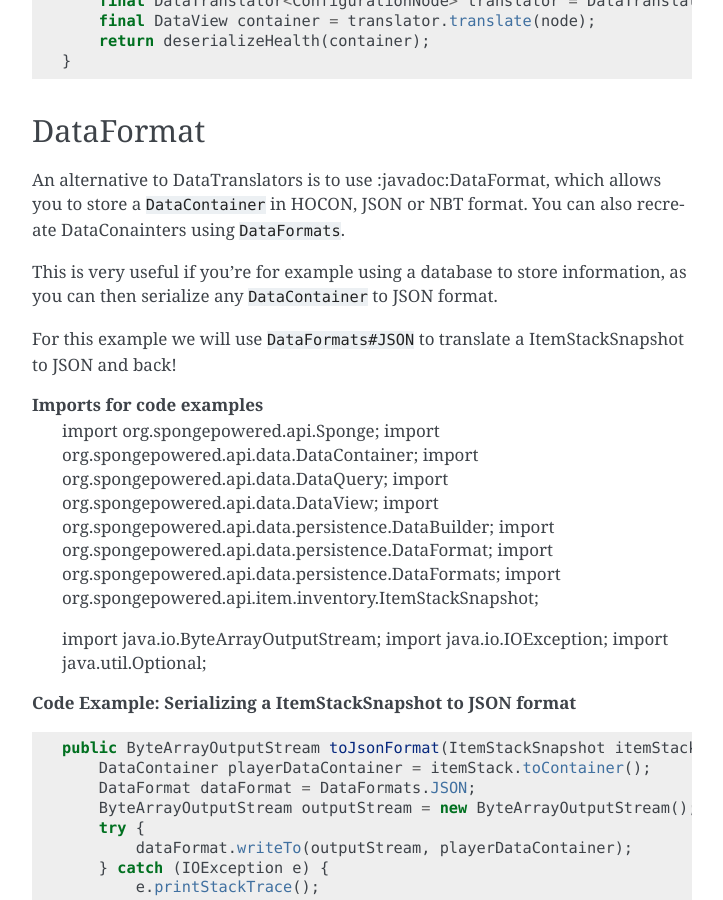
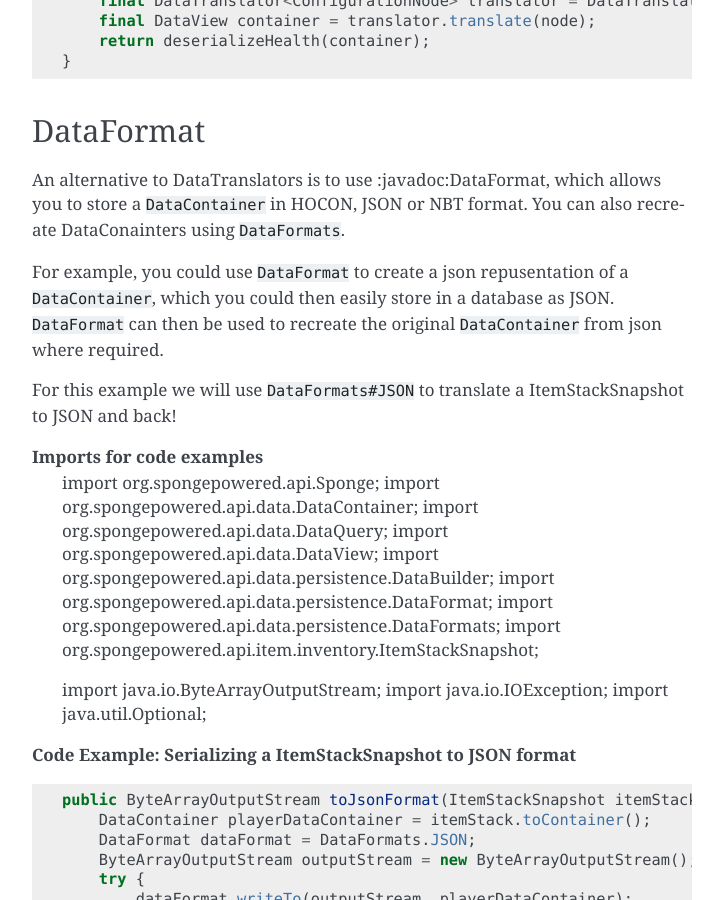
Before and after one commit to SpongePowered/SpongeDocs, a Sphinx documentation site: the page built from source/plugin/data/serialization.rst, in a window 1280 px wide and 900 px high, scrolled down 2378 px. Shown: the whole window, without its empty margins (388-1111 px from the left). Built offline with Sphinx 7.4.7, drawn with Linux system fonts in a browser that asks for light colours; pages that are not in the unit, such as notebooks, are missing from menus; cross-references to code outside the pages are shown as plain code.

Commit message:
text improvements

```diff
--- a/source/plugin/data/serialization.rst
+++ b/source/plugin/data/serialization.rst
@@ -131,7 +131,7 @@ DataFormat
 ==========
 An alternative to DataTranslators is to use :javadoc:DataFormat, which allows you to store a ``DataContainer`` in HOCON, JSON or NBT format. You can also recreate DataConainters using ``DataFormats``.
 
-This is very useful if you're for example using a database to store information, as you can then serialize any ``DataContainer`` to JSON format.
+For example, you could use ``DataFormat`` to create a json repusentation of a ``DataContainer``, which you could then easily store in a database as JSON. ``DataFormat`` can then be used to recreate the original ``DataContainer`` from json where required.
 
 For this example we will use :javadoc:`DataFormats#JSON` to translate a ItemStackSnapshot to JSON and back!
 
```
